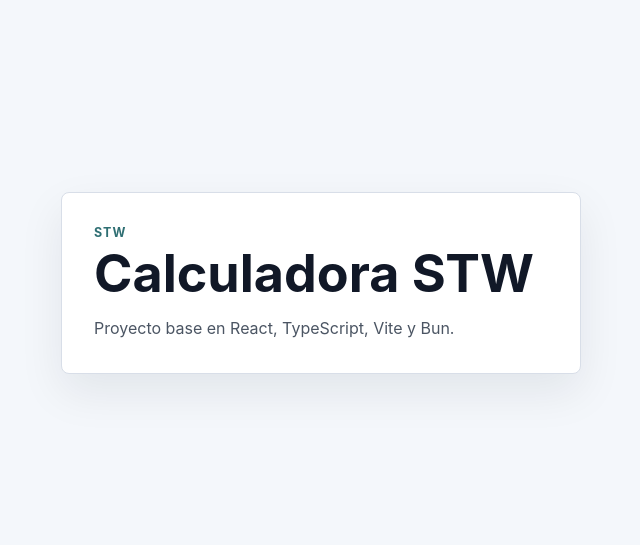
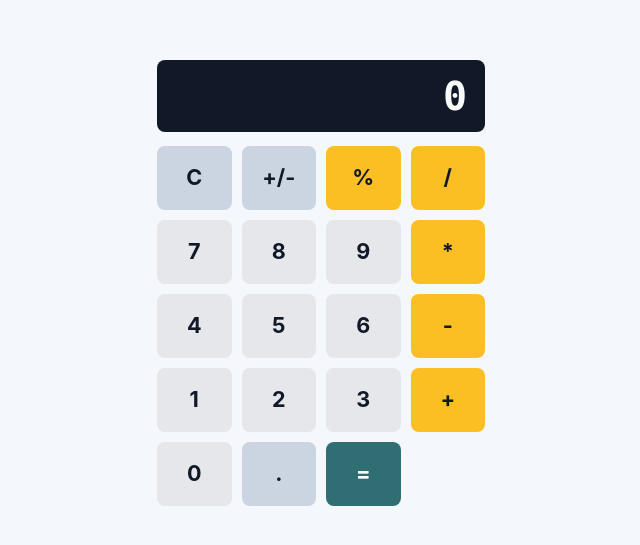
Before and after one commit to Lazaroo1/proyecto2-STW, a React (Vite) app: page / in a window 1280 px wide. Shown: the part 117-662 px from the top of the page, without its empty margins (319-959 px from the left). Built offline with nearby package versions, Linux system fonts and the light colour scheme.

Commit message:
compose full calculator app with hook, display and keyboard

```diff
--- a/src/App.tsx
+++ b/src/App.tsx
@@ -1,15 +1,24 @@
+import { Display } from './components/Display'
+import { Keyboard } from './components/Keyboard'
+import { useCalculator } from './hooks/useCalculator'
 import './styles.css'
 
 export function App () {
+  const calculator = useCalculator()
+
   return (
     <main className="app-shell">
-      <section className="calculator-panel" aria-labelledby="app-title">
-        <p className="eyebrow">STW</p>
-        <h1 id="app-title">Calculadora STW</h1>
-        <p className="intro">
-          Proyecto base en React, TypeScript, Vite y Bun.
-        </p>
-      </section>
+      <div aria-label="Calculator application" className="calculator-app">
+        <Display value={calculator.display} />
+        <Keyboard
+          onCalculate={calculator.calculate}
+          onClear={calculator.clear}
+          onDecimal={calculator.inputDecimal}
+          onDigit={calculator.inputDigit}
+          onOperator={calculator.inputOperator}
+          onToggleSign={calculator.toggleSign}
+        />
+      </div>
     </main>
   )
 }
--- a/src/components/Button.tsx
+++ b/src/components/Button.tsx
@@ -1,7 +1,37 @@
+import type { CSSProperties } from 'react'
+
 interface ButtonProps {
   label: string
   onClick: () => void
   variant?: 'number' | 'operator' | 'action' | 'equal'
+}
+
+const buttonBaseStyle: CSSProperties = {
+  minHeight: '64px',
+  border: 0,
+  borderRadius: '8px',
+  color: '#111827',
+  cursor: 'pointer',
+  fontSize: '1.35rem',
+  fontWeight: 700,
+  lineHeight: 1,
+  padding: '0 12px'
+}
+
+const buttonVariantStyles: Record<Required<ButtonProps>['variant'], CSSProperties> = {
+  number: {
+    background: '#e5e7eb'
+  },
+  operator: {
+    background: '#fbbf24'
+  },
+  action: {
+    background: '#cbd5e1'
+  },
+  equal: {
+    background: '#2f6f73',
+    color: '#ffffff'
+  }
 }
 
 export function Button ({ label, onClick, variant = 'number' }: ButtonProps) {
@@ -10,6 +40,7 @@ export function Button ({ label, onClick, variant = 'number' }: ButtonProps) {
       aria-label={label}
       className={`calculator-button calculator-button--${variant}`}
       data-testid={`button-${label}`}
+      style={{ ...buttonBaseStyle, ...buttonVariantStyles[variant] }}
       type="button"
       onClick={onClick}
     >
--- a/src/components/Keyboard.tsx
+++ b/src/components/Keyboard.tsx
@@ -1,3 +1,4 @@
+import type { CSSProperties } from 'react'
 import { Button } from './Button'
 
 interface KeyboardProps {
@@ -15,6 +16,14 @@ const digitRows = [
   ['1', '2', '3']
 ]
 
+const rowOperators = ['*', '-', '+']
+
+const keyboardStyle: CSSProperties = {
+  display: 'grid',
+  gridTemplateColumns: 'repeat(4, minmax(0, 1fr))',
+  gap: '10px'
+}
+
 export function Keyboard ({
   onDigit,
   onOperator,
@@ -24,7 +33,7 @@ export function Keyboard ({
   onToggleSign
 }: KeyboardProps) {
   return (
-    <div aria-label="Calculator keyboard" className="calculator-keyboard" role="group">
+    <div aria-label="Calculator keyboard" className="calculator-keyboard" role="group" style={keyboardStyle}>
       <Button label="C" variant="action" onClick={onClear} />
       <Button label="+/-" variant="action" onClick={onToggleSign} />
       <Button label="%" variant="operator" onClick={() => onOperator('%')} />
@@ -36,9 +45,9 @@ export function Keyboard ({
         )).concat(
           <Button
             key={`operator-${rowIndex}`}
-            label={['*', '-', '+'][rowIndex]}
+            label={rowOperators[rowIndex]}
             variant="operator"
-            onClick={() => onOperator(['*', '-', '+'][rowIndex])}
+            onClick={() => onOperator(rowOperators[rowIndex])}
           />
         )
       )}
--- a/src/styles.css
+++ b/src/styles.css
@@ -31,35 +31,13 @@ select {
   display: grid;
   min-height: 100vh;
   place-items: center;
-  padding: 32px;
+  padding: 24px;
 }
 
-.calculator-panel {
-  width: min(100%, 520px);
-  border: 1px solid #d8dee8;
+.calculator-app {
+  display: grid;
+  width: min(100%, 360px);
+  gap: 14px;
   border-radius: 8px;
-  background: #ffffff;
-  padding: 32px;
-  box-shadow: 0 18px 45px rgba(15, 23, 42, 0.08);
+  padding: 16px;
 }
-
-.eyebrow {
-  margin: 0 0 8px;
-  color: #2f6f73;
-  font-size: 0.78rem;
-  font-weight: 700;
-  letter-spacing: 0.08em;
-  text-transform: uppercase;
-}
-
-h1 {
-  margin: 0;
-  font-size: clamp(2rem, 6vw, 3.25rem);
-  line-height: 1;
-}
-
-.intro {
-  margin: 16px 0 0;
-  color: #4b5563;
-  line-height: 1.6;
-}
```
